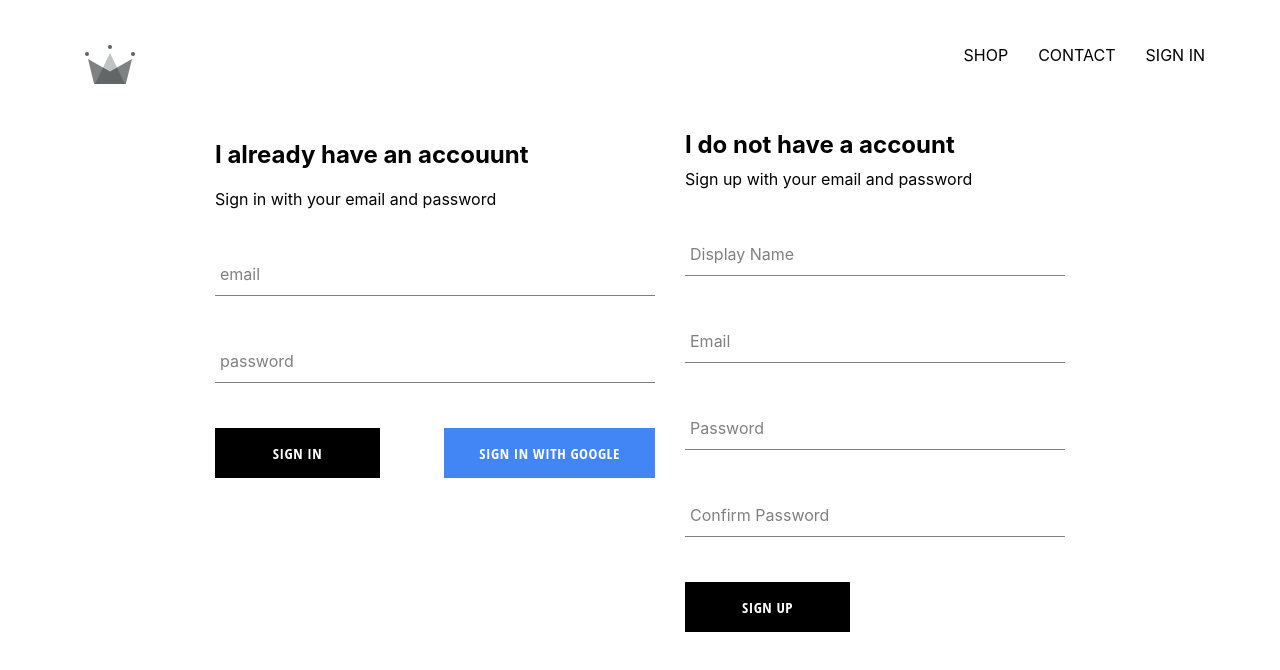
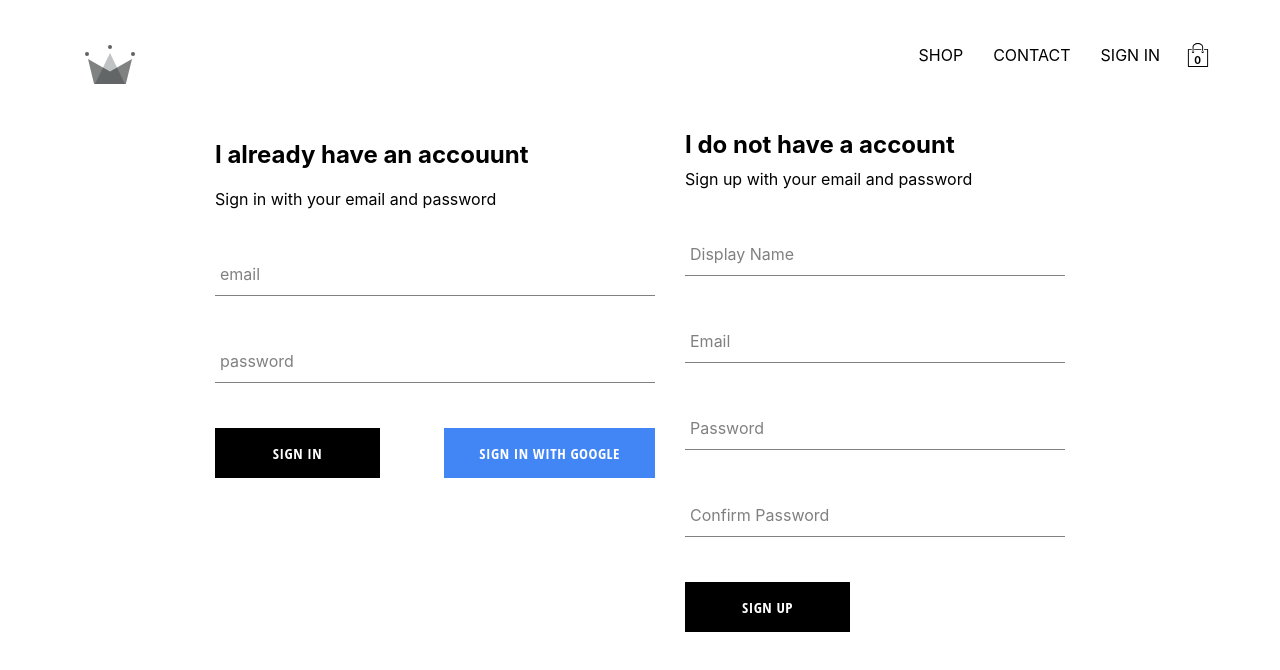
Before and after one commit to xiring746/shoppinggardimna, a React (Create React App) app: page /signin in a window 1280 px wide. Shown: the top 670 px of the page. Built offline with nearby package versions, Linux system fonts and the light colour scheme; no server answers.

Commit message:
added Carticon and CartDropdown components to our application, also implemented cart reducer

```diff
--- /dev/null
+++ b/src/components/cart-dropdown/cart-dropdown.component.jsx
@@ -0,0 +1,13 @@
+import React from 'react';
+import CustomButton from '../custom-button/custom-button.component';
+import './cart-dropdown.styles.scss';
+
+
+const CartDropdown = () => (
+       <div className='cart-dropdown'>
+          <div className='cart-items' />
+          <CustomButton>GO TO CHECKOUT</CustomButton>
+       </div>
+)
+
+export default CartDropdown;
--- /dev/null
+++ b/src/components/cart-dropdown/cart-dropdown.styles.scss
@@ -0,0 +1,22 @@
+.cart-dropdown {
+    position: absolute;
+    width: 240px;
+    height: 340px;
+    display: flex;
+    flex-direction: column;
+    padding: 20px;
+    border: 1px solid black;
+    background-color: white;
+    top: 90px;
+    right: 40px;
+    z-index: 5;
+    .cart-items {
+      height: 240px;
+      display: flex;
+      flex-direction: column;
+      overflow: scroll;
+    }
+    button {
+      margin-top: auto;
+    }
+  }
--- /dev/null
+++ b/src/components/cart-icon/cart-icon.component.jsx
@@ -0,0 +1,18 @@
+import React from 'react';
+import { connect } from 'react-redux';
+import { toggleCartHidden } from '../../redux/cart/cart.actions';
+import { ReactComponent as ShoppingIcon } from '../../assets/shopping-bag.svg';
+import './cart-icon.styles.scss';
+
+const CartIcon = ({ toggleCartHidden }) => (
+     <div className='cart-icon' onClick={toggleCartHidden}>
+          <ShoppingIcon className='shopping-icon' />
+          <span className='item-count'>0</span>
+     </div>
+);
+
+const mapDispatchToProps = dispatch => ({
+        toggleCartHidden: () => dispatch(toggleCartHidden())
+});
+
+export default connect(null, mapDispatchToProps)(CartIcon);
--- /dev/null
+++ b/src/components/cart-icon/cart-icon.styles.scss
@@ -0,0 +1,21 @@
+.cart-icon {
+    width: 45px;
+    height: 45px;
+    position: relative;
+    display: flex;
+    align-items: center;
+    justify-content: center;
+    cursor: pointer;
+
+    .shopping-icon {
+      width: 24px;
+      height: 24px;
+    }
+
+    .item-count {
+      position: absolute;
+      font-size: 10px;
+      font-weight: bold;
+      bottom: 12px;
+    }
+  }
--- a/src/components/header/header.component.jsx
+++ b/src/components/header/header.component.jsx
@@ -3,9 +3,11 @@
 import { Link } from 'react-router-dom';
 import { connect } from 'react-redux';
 import { auth } from '../../firebase/firebase.utils';
+import CartIcon from '../cart-icon/cart-icon.component';
+import CartDropdown from '../cart-dropdown/cart-dropdown.component';
 import './header.styles.scss';
 
-const Header = ({currentUser}) => (
+const Header = ({ currentUser, hidden }) => (
            <div className='header'>
                 <Link className="logo-container" to="/">
                    <Logo className="logo" />
@@ -27,14 +29,19 @@
                       </Link>
                       )
                     }
+                    <CartIcon />
+                </div>
+                {
+                   hidden ? null :  <CartDropdown />
+                }
 
-                </div>
            </div>
 );
 
 
 
-const mapStateToProps = state => ({
-        currentUser: state.user.currentUser
+const mapStateToProps = ({ user: {currentUser}, cart: {hidden} }) => ({
+        currentUser,
+        hidden
 })
 export default connect(mapStateToProps)(Header);
--- /dev/null
+++ b/src/redux/cart/cart.actions.js
@@ -0,0 +1,6 @@
+import CartActionTypes from './cart.types';
+
+export const toggleCartHidden = () => ({
+       type: CartActionTypes.TOGGLE_CART_HIDDEN
+
+})
--- /dev/null
+++ b/src/redux/cart/cart.reducer.js
@@ -0,0 +1,18 @@
+import CartActionTypes from './cart.types';
+const INITIAL_STATE = {
+       hidden: true
+};
+
+const cartReducer = (state=INITIAL_STATE, action) => {
+       switch (action.type) {
+              case CartActionTypes.TOGGLE_CART_HIDDEN:
+               return {
+                        ...state,
+                        hidden: !state.hidden
+               }
+               default:
+                    return state;
+       }
+}
+
+export default cartReducer;
--- /dev/null
+++ b/src/redux/cart/cart.types.js
@@ -0,0 +1,4 @@
+const CartActionTypes = {
+        TOGGLE_CART_HIDDEN: 'TOGGLE_CART_HIDDEN'
+};
+export default CartActionTypes;
--- a/src/redux/root-reducer.js
+++ b/src/redux/root-reducer.js
@@ -1,7 +1,8 @@
 import { combineReducers } from 'redux';
 
 import userReducer from './user/user.reducer';
-
+import cartReducer from './cart/cart.reducer';
 export default combineReducers({
-        user: userReducer
+        user: userReducer,
+        cart: cartReducer
 });
```
Also changed, not shown: src/assets/shopping-bag.svg (added).
